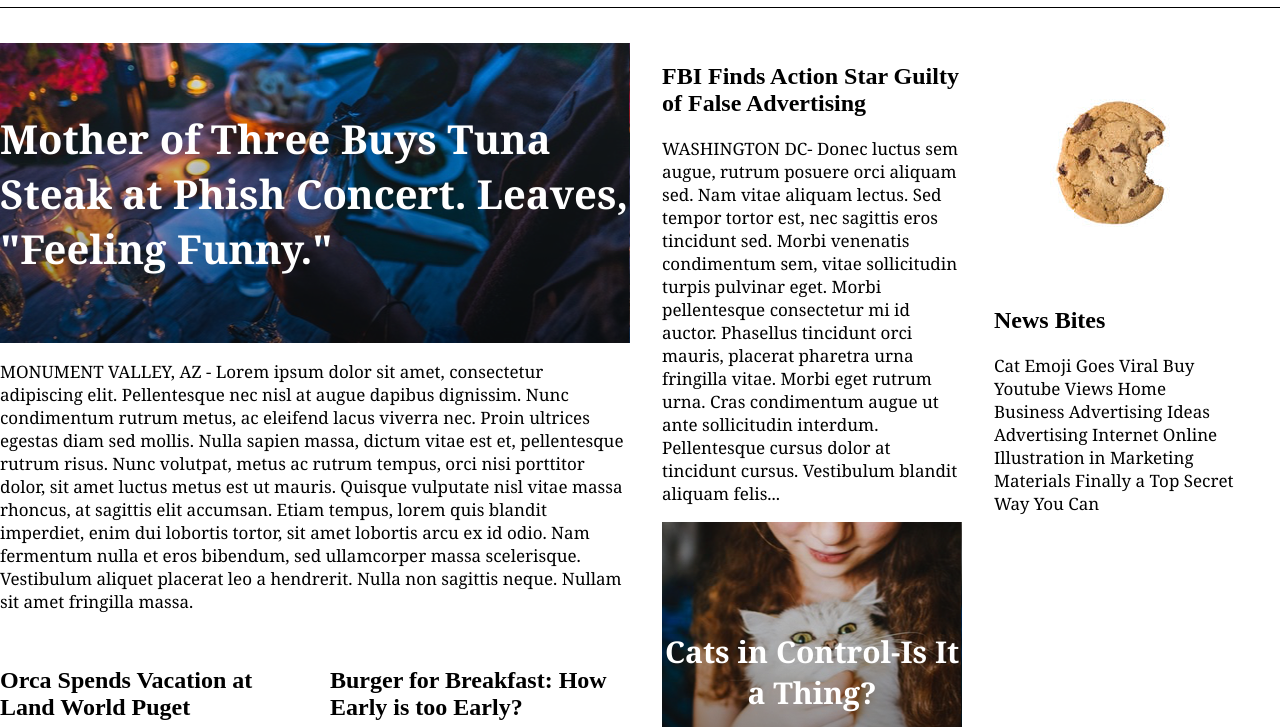
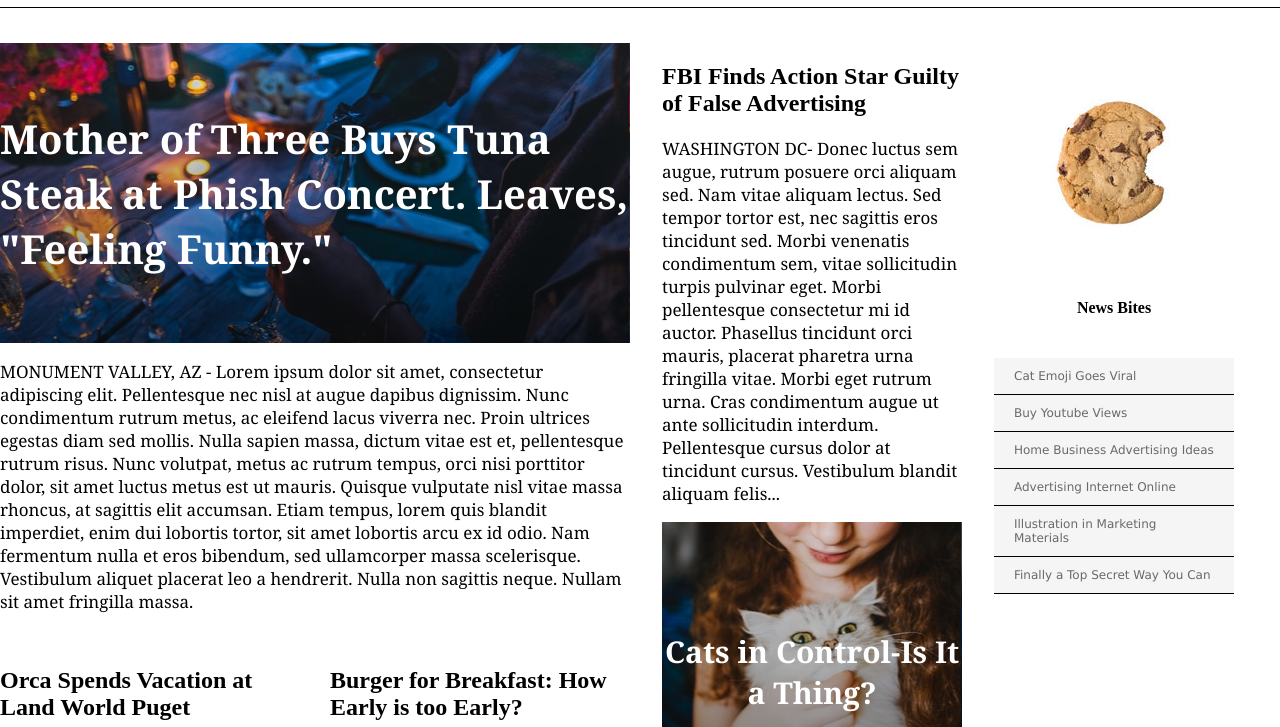
Before and after one commit to BARKINGnoMAD/mytimes, a plain HTML site: page index.html in a window 1280 px wide. Shown: the part 73-800 px from the top of the page. Drawn offline with Linux system fonts and the light colour scheme.

Commit message:
Complete Step 6

```diff
--- a/index.html
+++ b/index.html
@@ -78,13 +78,16 @@
       </div>
       <!-- Column Three -->
       <div class="column small">
-        <div class="newsbite">
           <img src="resources/images/img-news-bite.png">
-          <div class="textstory">
-            <h2>News Bites</h2>
-            <p class="textcontent">Cat Emoji Goes Viral Buy Youtube Views Home Business Advertising Ideas Advertising Internet Online Illustration in Marketing Materials Finally a Top Secret Way You Can</p>
+          <div class="newsbites">
+            <h3>News Bites</h3>
+            <span class="bitestory">Cat Emoji Goes Viral</span>
+            <span class="bitestory">Buy Youtube Views</span>
+            <span class="bitestory">Home Business Advertising Ideas</span>
+            <span class="bitestory">Advertising Internet Online</span>
+            <span class="bitestory">Illustration in Marketing Materials</span>
+            <span class="bitestory">Finally a Top Secret Way You Can</span>
           </div>
-        </div>
       </div>
     </div>
   </body>
--- a/resources/css/style.css
+++ b/resources/css/style.css
@@ -101,3 +101,19 @@ nav span a{
   font-size: 17px;
   color: black;
 }
+.newsbites h3{
+  font-size: 16px;
+  font-weight: bold;
+  text-align: center;
+  margin-bottom: 41px;
+}
+.bitestory {
+  display: flex;
+  background-color: WhiteSmoke;
+  font-family: Verdana;
+  font-size: 12px;
+  color: DimGray;
+  margin: 0;
+  padding: 11px 20px;
+  border-bottom: 1px solid black;
+}
```
